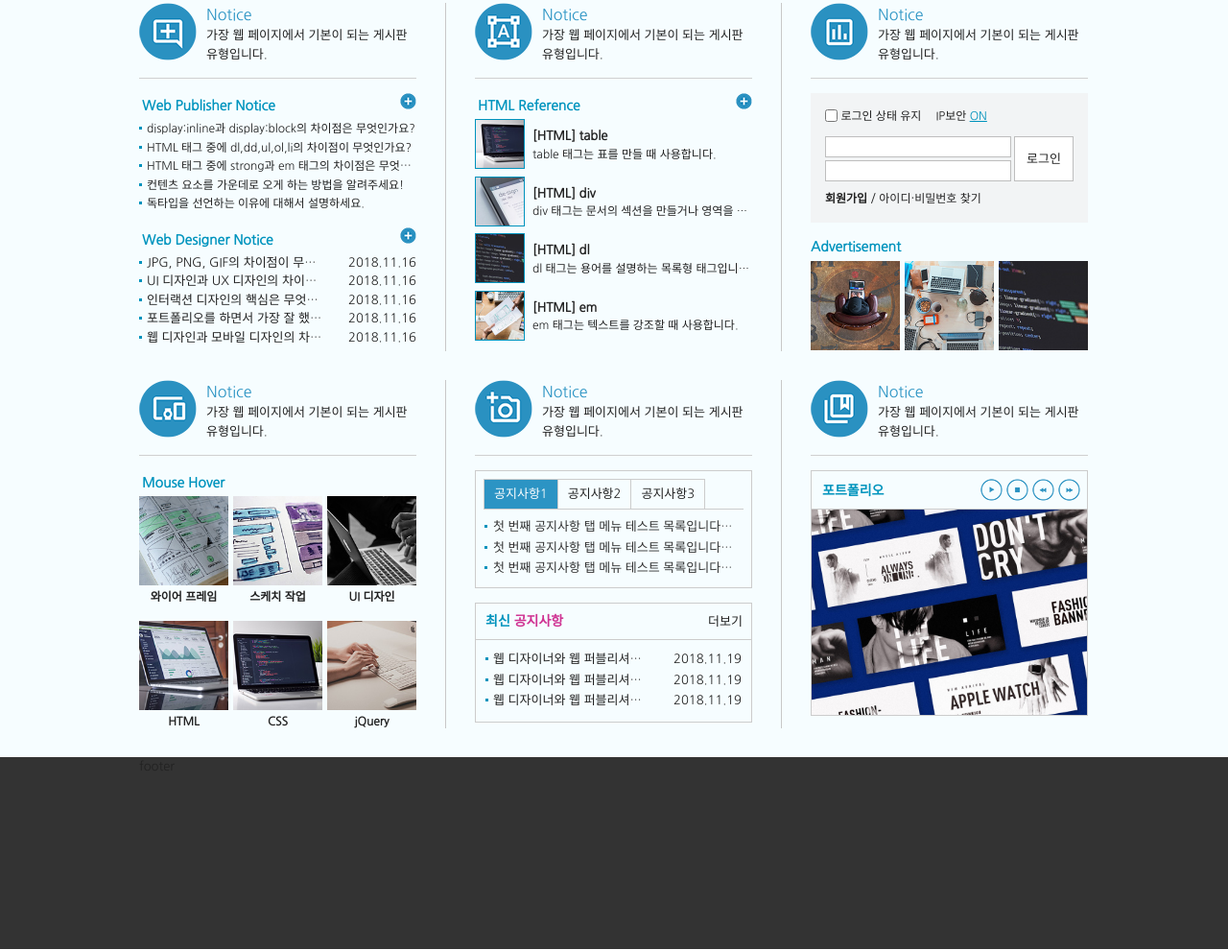
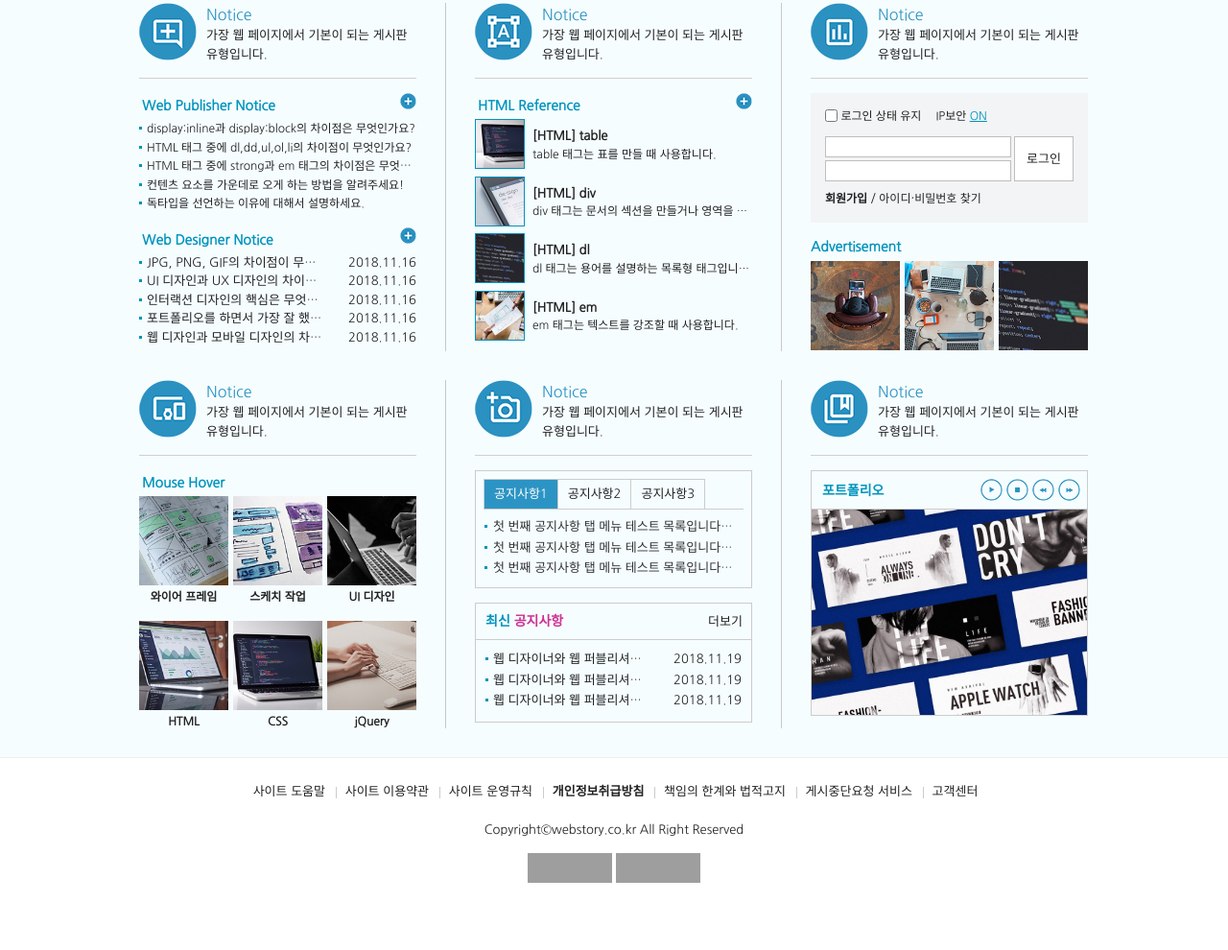
Before and after one commit to ro-ssang/create-a-web-standard-site, a plain HTML site: page web/index.html in a window 1280 px wide. Shown: the part 822-1812 px from the top of the page at 96% size. Drawn offline with Linux system fonts and the light colour scheme; grey boxes are pictures that could not be loaded; a web font is replaced by a local one.

Commit message:
Footer & W3C

```diff
--- a/web/css/reset.css
+++ b/web/css/reset.css
@@ -53,7 +53,8 @@ table {
 }
 
 /* 폰트 스타일 초기화 */
-em {
+em,
+address {
   font-style: normal;
 }
 
--- a/web/css/style.css
+++ b/web/css/style.css
@@ -31,7 +31,7 @@
 }
 #footer {
   height: 200px;
-  background: #333;
+  border-top: 1px solid #eee;
 }
 
 /* 컨텐츠 레이아웃 */
@@ -785,3 +785,33 @@
 .popup li img {
   width: 100%;
 }
+
+/* 푸터 */
+.footer {
+  padding: 25px 0;
+  text-align: center;
+}
+.footer ul {
+  margin-bottom: 20px;
+}
+.footer li {
+  position: relative;
+  display: inline;
+  padding: 0 7px 0 10px;
+}
+.footer li:before {
+  content: "";
+  width: 1px;
+  height: 12px;
+  background: #ccc;
+  position: absolute;
+  left: 0;
+  top: 2px;
+}
+.footer li:first-child:before {
+  width: 0;
+  height: 0;
+}
+.footer .w3c {
+  margin-top: 15px;
+}
--- a/web/index.html
+++ b/web/index.html
@@ -625,7 +625,40 @@
       <!-- //contents -->
 
       <div id="footer">
-        <div class="container">footer</div>
+        <div class="container">
+          <h2 class="ir_su">푸터 영역</h2>
+          <div class="footer">
+            <ul>
+              <li><a href="#">사이트 도움말</a></li>
+              <li><a href="#">사이트 이용약관</a></li>
+              <li><a href="#">사이트 운영규칙</a></li>
+              <li>
+                <a href="#"><strong>개인정보취급방침</strong></a>
+              </li>
+              <li><a href="#">책임의 한계와 법적고지</a></li>
+              <li><a href="#">게시중단요청 서비스</a></li>
+              <li><a href="#">고객센터</a></li>
+            </ul>
+            <address>Copyright&copy;webstory.co.kr All Right Reserved</address>
+            <div class="w3c">
+              <a href="http://validator.w3.org/check?uri=referer">
+                <img
+                  src="http://www.w3.org/Icons/valid-xhtml10"
+                  alt="Valid XHTML 1.0 Transitional"
+                  height="31"
+                  width="88"
+                />
+              </a>
+              <a href="http://jigsaw.w3.org/css-validator/check/referer">
+                <img
+                  style="border: 0; width: 88px; height: 31px"
+                  src="http://jigsaw.w3.org/css-validator/images/vcss-blue"
+                  alt="올바른 CSS입니다!"
+                />
+              </a>
+            </div>
+          </div>
+        </div>
       </div>
       <!-- //footer -->
     </div>
```
